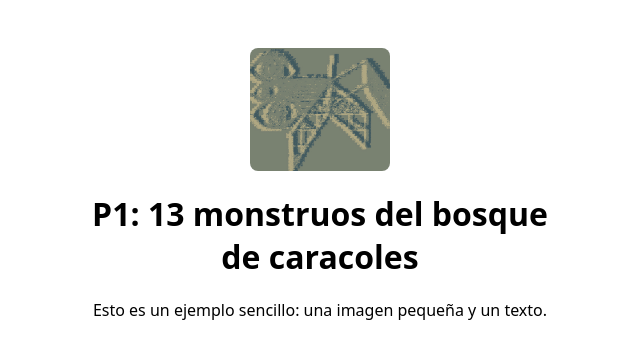
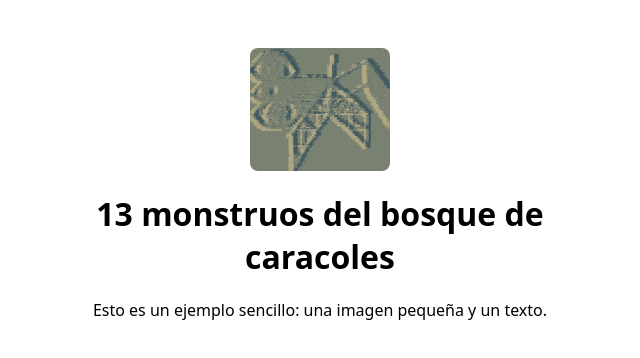
Before and after one commit to cerebrodoce/P1, a plain HTML site: page index.html in a window 1280 px wide. Shown: the whole page, without its empty margins (320-960 px from the left). Drawn offline with Linux system fonts and the light colour scheme.

Commit message:
Update index.html

```diff
--- a/index.html
+++ b/index.html
@@ -18,7 +18,7 @@
     <!-- Opción B (rápida): si no subes imagen, usa una imagen externa -->
     <!-- <img src="https://via.placeholder.com/140" alt="Imagen de ejemplo" class="small"> -->
 
-    <h1>P1: 13 monstruos del bosque de caracoles</h1>
+    <h1>13 monstruos del bosque de caracoles</h1>
     <p>Esto es un ejemplo sencillo: una imagen pequeña y un texto.</p>
   </div>
 </body>
```
